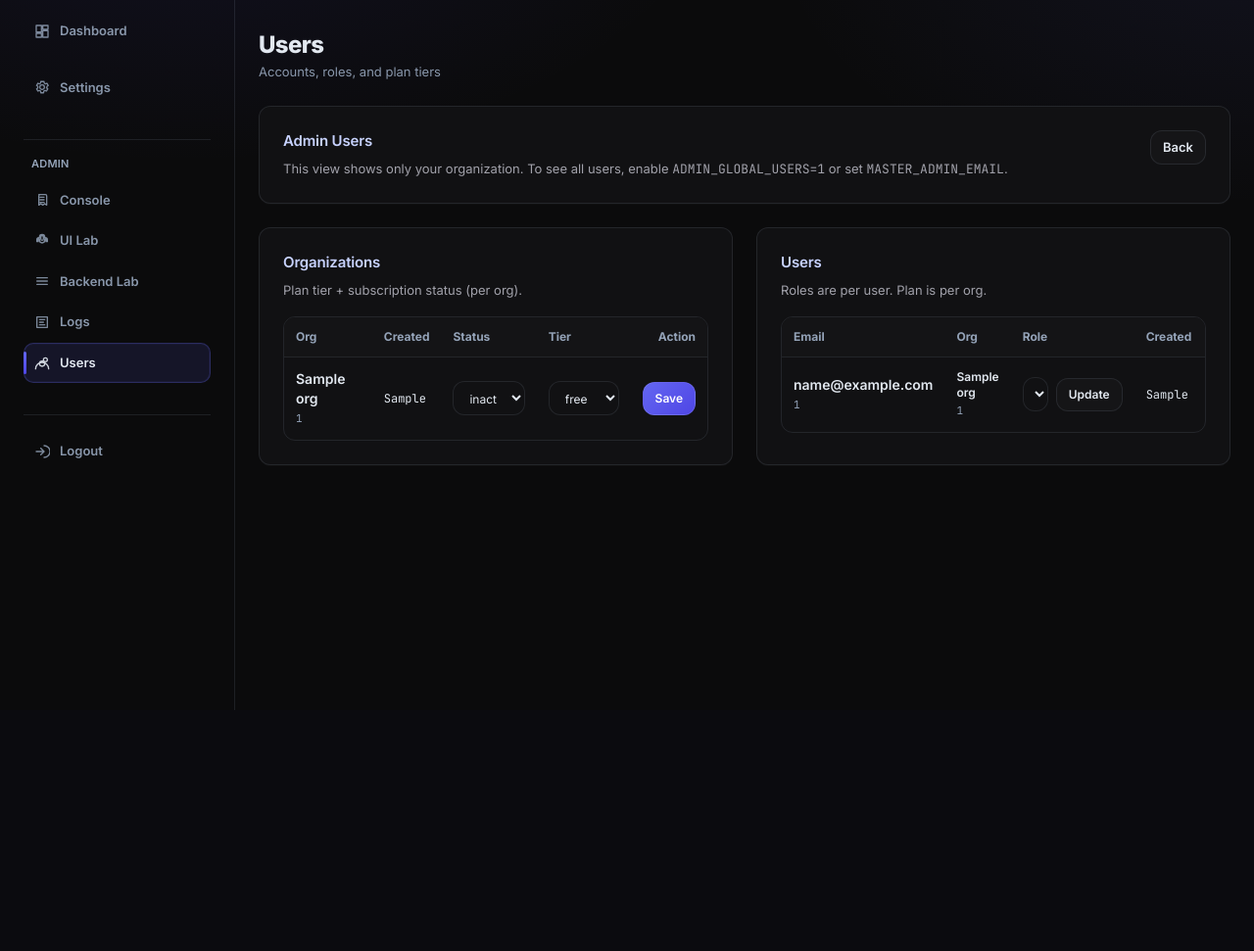
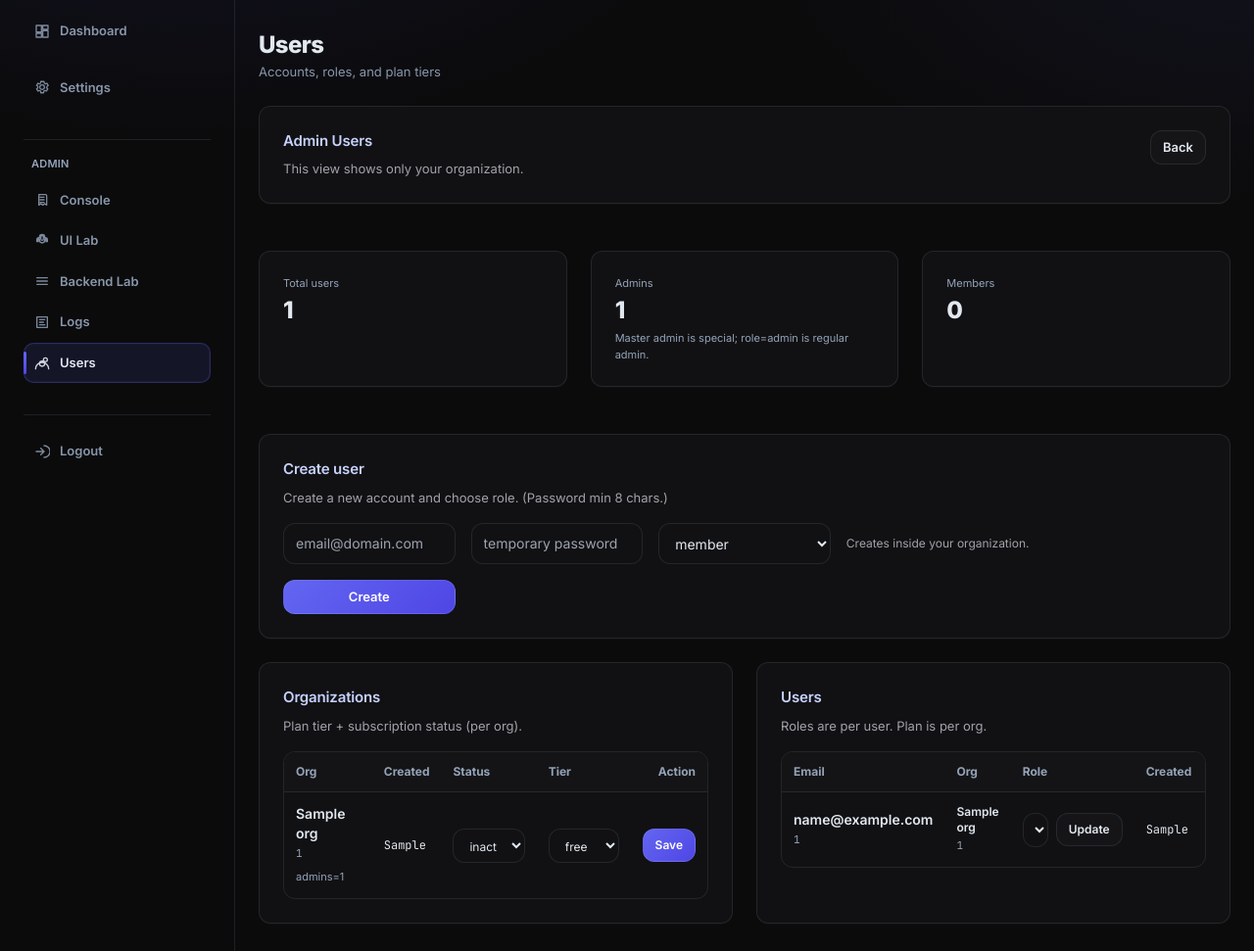
Before and after one commit to AsafeTork/Nexus-Auditor, a Flask app: page /admin/users in a window 1280 px wide. Shown: the part 75-1046 px from the top of the page at 98% size. Before the commit the page ends 800 px from the top, so only its background shows below. Run offline with Flask 3, Linux system fonts and the light colour scheme; a user stored in the database is signed in; tables that the repository leaves empty hold one stand-in row (values such as "Sample post"); some libraries are stand-ins or nearby versions.

Commit message:
admin: users counts + master badge + create user + admin per org

```diff
--- a/nexus/routes/admin.py
+++ b/nexus/routes/admin.py
@@ -33,6 +33,10 @@
     Default: off.
     """
     return str(os.getenv("ADMIN_GLOBAL_USERS", "0") or "0").strip().lower() in ("1", "true", "yes", "on")
+
+
+def _master_email() -> str:
+    return (os.getenv("MASTER_ADMIN_EMAIL", "") or "").strip().lower()
 
 
 def _mask(s: str, keep: int = 4) -> str:
@@ -432,9 +436,19 @@
     sub_statuses = ["inactive", "trialing", "active", "past_due", "canceled"]
     roles = ["member", "admin"]
 
+    # Counts / admin distribution
+    total_users = len(users)
+    admin_users_count = sum(1 for u in users if str(getattr(u, "role", "") or "").lower() == "admin")
+    member_users_count = total_users - admin_users_count
+    admin_count_by_org: dict[str, int] = {}
+    for u in users:
+        if str(getattr(u, "role", "") or "").lower() == "admin":
+            admin_count_by_org[u.org_id] = admin_count_by_org.get(u.org_id, 0) + 1
+
     return render_template(
         "admin/users.html",
         master=global_view,
+        master_email=_master_email(),
         orgs=orgs,
         users=users,
         org_map=org_map,
@@ -442,7 +456,71 @@
         plan_tiers=plan_tiers,
         sub_statuses=sub_statuses,
         roles=roles,
+        total_users=total_users,
+        admin_users_count=admin_users_count,
+        member_users_count=member_users_count,
+        admin_count_by_org=admin_count_by_org,
     )
+
+
+@bp.post("/admin/user/create")
+@login_required
+@require_admin
+def admin_user_create():
+    """
+    Create a new user.
+    - If global view: can choose org_id or create a new org.
+    - Else: creates inside current org only.
+    """
+    global_view = _is_master_admin() or _allow_global_admin_view()
+    email = (request.form.get("email") or "").strip().lower()
+    password = request.form.get("password") or ""
+    role = (request.form.get("role") or "member").strip().lower()
+    org_id = (request.form.get("org_id") or "").strip()
+    org_name = (request.form.get("org_name") or "").strip()
+
+    if not email or "@" not in email:
+        flash("Invalid email.", "error")
+        return redirect(url_for("admin.admin_users"))
+    if len(password) < 8:
+        flash("Password must be at least 8 characters.", "error")
+        return redirect(url_for("admin.admin_users"))
+    if role not in ("admin", "member"):
+        role = "member"
+
+    if User.query.filter_by(email=email).first():
+        flash("Email already registered.", "error")
+        return redirect(url_for("admin.admin_users"))
+
+    try:
+        if not global_view:
+            org_id = current_user.org_id
+        else:
+            # If master wants a brand new org, create it.
+            if not org_id:
+                if not org_name:
+                    flash("Choose an organization or provide org_name.", "error")
+                    return redirect(url_for("admin.admin_users"))
+                org = Organization(name=org_name)
+                db.session.add(org)
+                db.session.flush()
+                org_id = org.id
+                # Ensure subscription exists
+                db.session.add(Subscription(org_id=org_id, status="trialing", plan_tier="free"))
+            else:
+                # Ensure org exists
+                Organization.query.filter_by(id=org_id).first_or_404()
+
+        u = User(org_id=org_id, email=email, role=role)
+        u.set_password(password)
+        db.session.add(u)
+        db.session.commit()
+        flash("User created.", "ok")
+    except Exception as e:
+        db.session.rollback()
+        flash(f"Create failed: {type(e).__name__}: {e}", "error")
+
+    return redirect(url_for("admin.admin_users"))
 
 
 @bp.post("/admin/user/<user_id>/role")
--- a/nexus/templates/admin/users.html
+++ b/nexus/templates/admin/users.html
@@ -10,14 +10,58 @@
         <div class="section-title">Admin Users</div>
         <div class="body-text mt-2">
           {% if master %}
-            Global view enabled.
+            Global view enabled. Master={{ master_email or "—" }}.
           {% else %}
-            This view shows only your organization. To see all users, enable <span class="mono">ADMIN_GLOBAL_USERS=1</span> or set <span class="mono">MASTER_ADMIN_EMAIL</span>.
+            This view shows only your organization.
           {% endif %}
         </div>
       </div>
       <a class="btn-secondary" href="{{ url_for('admin.admin_home') }}">Back</a>
     </div>
+  </div>
+
+  <div class="mt-6 grid grid-cols-1 md:grid-cols-3 gap-6">
+    <div class="card">
+      <div class="text-[11px] text-muted">Total users</div>
+      <div class="text-2xl font-extrabold mt-1">{{ total_users }}</div>
+    </div>
+    <div class="card">
+      <div class="text-[11px] text-muted">Admins</div>
+      <div class="text-2xl font-extrabold mt-1">{{ admin_users_count }}</div>
+      <div class="text-[11px] text-muted mt-1">Master admin is special; role=admin is regular admin.</div>
+    </div>
+    <div class="card">
+      <div class="text-[11px] text-muted">Members</div>
+      <div class="text-2xl font-extrabold mt-1">{{ member_users_count }}</div>
+    </div>
+  </div>
+
+  <div class="mt-6 card">
+    <div class="section-title">Create user</div>
+    <div class="body-text mt-2">Create a new account and choose role. (Password min 8 chars.)</div>
+    <form class="mt-4 grid grid-cols-1 md:grid-cols-5 gap-4" method="post" action="{{ url_for('admin.admin_user_create') }}">
+      <input type="hidden" name="csrf_token" value="{{ csrf_token() }}">
+      <input name="email" class="input text-sm" placeholder="email@domain.com" />
+      <input name="password" class="input text-sm" placeholder="temporary password" />
+      <select name="role" class="input text-sm">
+        <option value="member">member</option>
+        <option value="admin">admin</option>
+      </select>
+      {% if master %}
+        <select name="org_id" class="input text-sm">
+          <option value="">(new org)</option>
+          {% for o in orgs %}
+            <option value="{{ o.id }}">{{ o.name }}</option>
+          {% endfor %}
+        </select>
+        <input name="org_name" class="input text-sm" placeholder="org name (if new org)" />
+      {% else %}
+        <div class="md:col-span-2 body-text text-xs text-muted flex items-center">
+          Creates inside your organization.
+        </div>
+      {% endif %}
+      <button class="btn-primary">Create</button>
+    </form>
   </div>
 
   <div class="grid grid-cols-1 xl:grid-cols-2 gap-6">
@@ -43,6 +87,9 @@
                 <td class="p-3">
                   <div class="font-semibold">{{ o.name }}</div>
                   <div class="mono text-[11px] text-muted">{{ o.id }}</div>
+                  <div class="text-[11px] text-muted mt-1">
+                    admins={{ admin_count_by_org.get(o.id, 0) }}
+                  </div>
                 </td>
                 <td class="p-3 mono text-[12px]">{{ o.created_utc }}</td>
                 <td class="p-3">
@@ -98,6 +145,9 @@
                 <td class="p-3">
                   <div class="font-semibold">{{ u.email }}</div>
                   <div class="mono text-[11px] text-muted">{{ u.id }}</div>
+                  {% if master_email and (u.email or '')|lower == master_email %}
+                    <div class="inline-flex mt-2 text-[10px] px-2 py-1 rounded-full bg-brand-weak text-brand-2 border border-brand">MASTER</div>
+                  {% endif %}
                 </td>
                 <td class="p-3">
                   <div class="text-xs font-semibold">{{ o.name if o else u.org_id }}</div>
```
